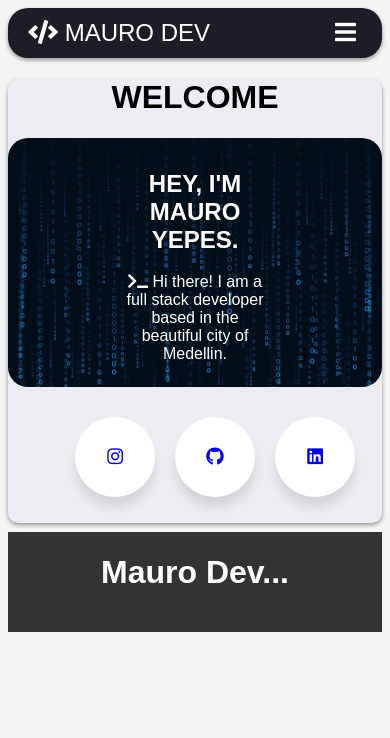
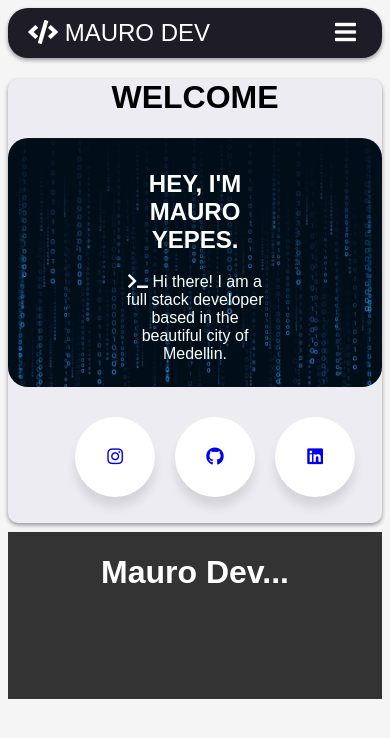
Before and after one commit to MAURO0189/Myproject, a React (Vite) app: page / in a window 390 px wide. Shown: the top 738 px of the page. Built offline with nearby package versions, Linux system fonts and the light colour scheme; a web font is replaced by a local one.

Commit message:
add responsive

```diff
--- a/src/assets/style/footer.css
+++ b/src/assets/style/footer.css
@@ -25,3 +25,9 @@
     transform: translateY(0); /* Regresamos a la posición original */
   }
 }
+
+@media (max-width: 767px) {
+  .footer {
+    height: auto; /* Cambia la altura del pie de página a automática para dispositivos móviles */
+  }
+}
```
